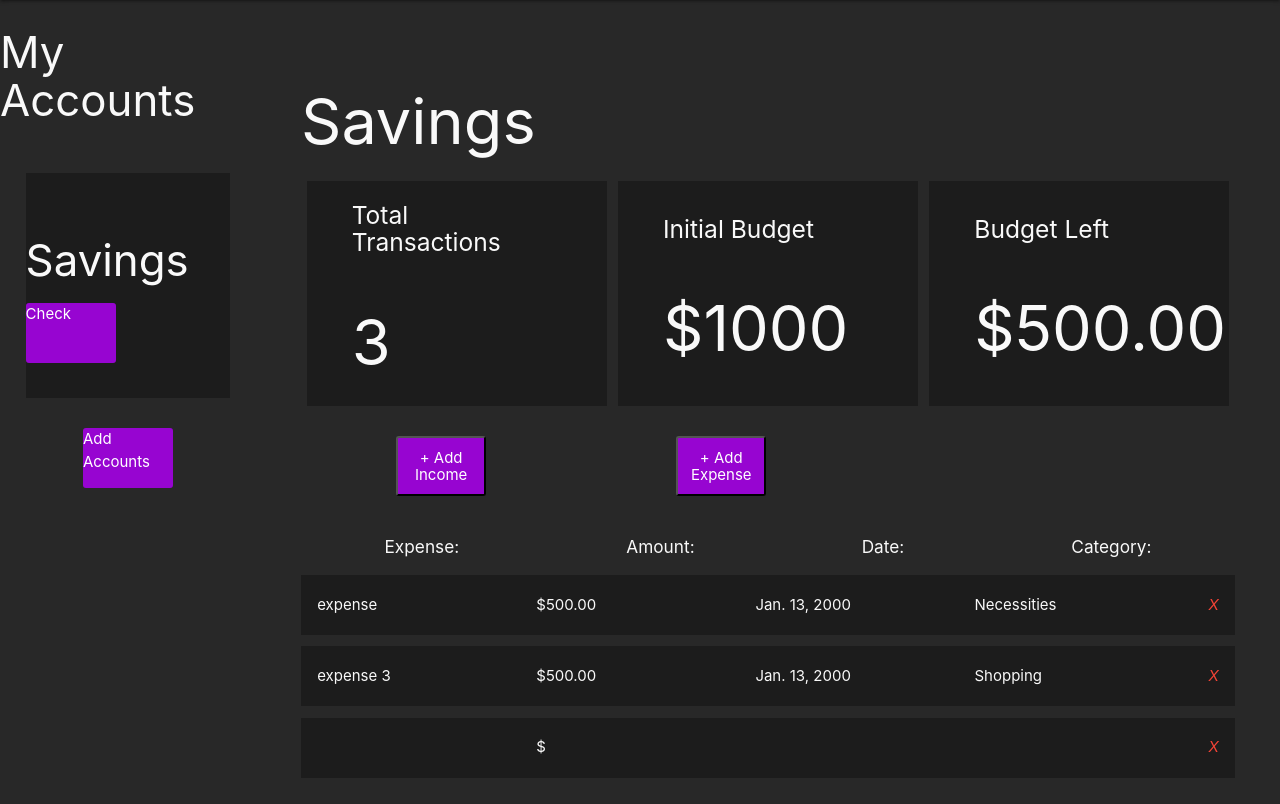
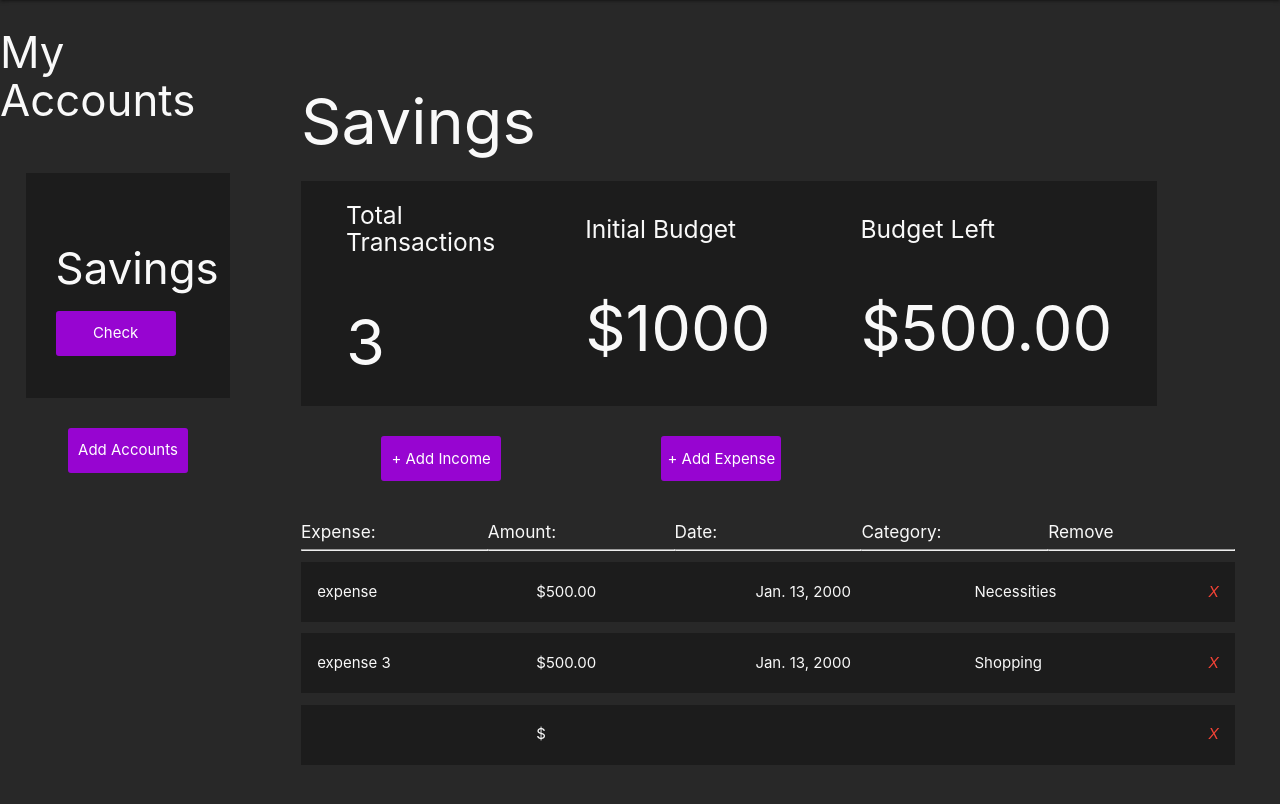
Before and after one commit to bestepha83/Budgeting-App, a Django app: a page that uses budget/templates/budget/transactions.html in a window 1280 px wide. Shown: the part 64-868 px from the top of the page. After the commit the page ends 829 px from the top, so only its background shows below. Run offline with Django 3.2, Linux system fonts and the light colour scheme; data comes from the database, SQL or seed files in the repository.

Commit message:
small style changes p10

```diff
--- a/budget/static/css/styles.css
+++ b/budget/static/css/styles.css
@@ -54,6 +54,7 @@
     height: 15rem;
     background-color:rgb(28, 28, 28);
     margin: 2rem 0;
+    padding: 2rem;
 }
 
 
@@ -82,10 +83,14 @@
 }
 
 .account-button {
+    display: flex;
+    justify-content: center;
+    align-items: center;
     background-color: #9705d1;
     outline: none;
-    width: 6rem;
-    height: 4rem;
+    width: 8rem;
+    height: 3rem;
+    border: none;
     border-radius: 3px;
     color:rgb(255, 255, 255);
     transition: 0.3s ease;
@@ -120,7 +125,7 @@
     flex-direction: column;
     position: relative;
     left: 20%;
-    width: 80%;
+    width: 100%;
     padding: 3rem;
     overflow: hidden;
 }
@@ -129,7 +134,7 @@
     display: flex;
     justify-content: space-around;
     align-items: center;
-    width: 100%;
+    width: 90%;
 }
 
 .profile-section .stat-card{
@@ -184,7 +189,7 @@
     display: flex;
     justify-content: space-around;
     align-items: center;
-    width: 100%;
+    width: 90%;
 }
 
 .transactions-section .stat-card {
@@ -194,7 +199,7 @@
     align-items: space-around;
     padding: 3rem;
     background-color: rgb(28, 28, 28);
-    width: 20rem;
+    width: 25rem;
     height: 15rem;
 }
 
@@ -209,10 +214,10 @@
 .section-expenses .expense-row {
     width: 100%;
     display: flex;
-    justify-content: space-around;
+    justify-content: space-between;
     align-items: center;
 }
 
-.section-expenses .expense-row h3 {
+.section-expenses .expense-row .expense-title {
     width: 20%;
 }
--- a/budget/templates/budget/transactions.html
+++ b/budget/templates/budget/transactions.html
@@ -31,10 +31,26 @@
             <button class="modal-trigger account-button" id = "expense-trigger" href = "#expenseModal" onClick = "expenseFunction()">+ Add Expense</button>
         </div>
         <div class="expense-row">
-            <h6>Expense:</h6>
-            <h6>Amount:</h6>
-            <h6>Date:</h6>
-            <h6>Category:</h6>
+            <div class = 'expense-title'>
+                <h6>Expense:</h6>
+                <hr/>
+            </div>
+            <div class = 'expense-title'>
+                <h6>Amount:</h6>
+                <hr/>
+            </div>
+            <div class = 'expense-title'>
+                <h6>Date:</h6>
+                <hr/>
+            </div>
+            <div class = 'expense-title'>
+                <h6>Category:</h6>
+                <hr/>
+            </div>
+            <div class = 'expense-title'>
+                <h6>Remove</h6>
+                <hr/>
+            </div>
         </div>
         <ul class="expense-list">
             {% for expense in expense_list %}
```
